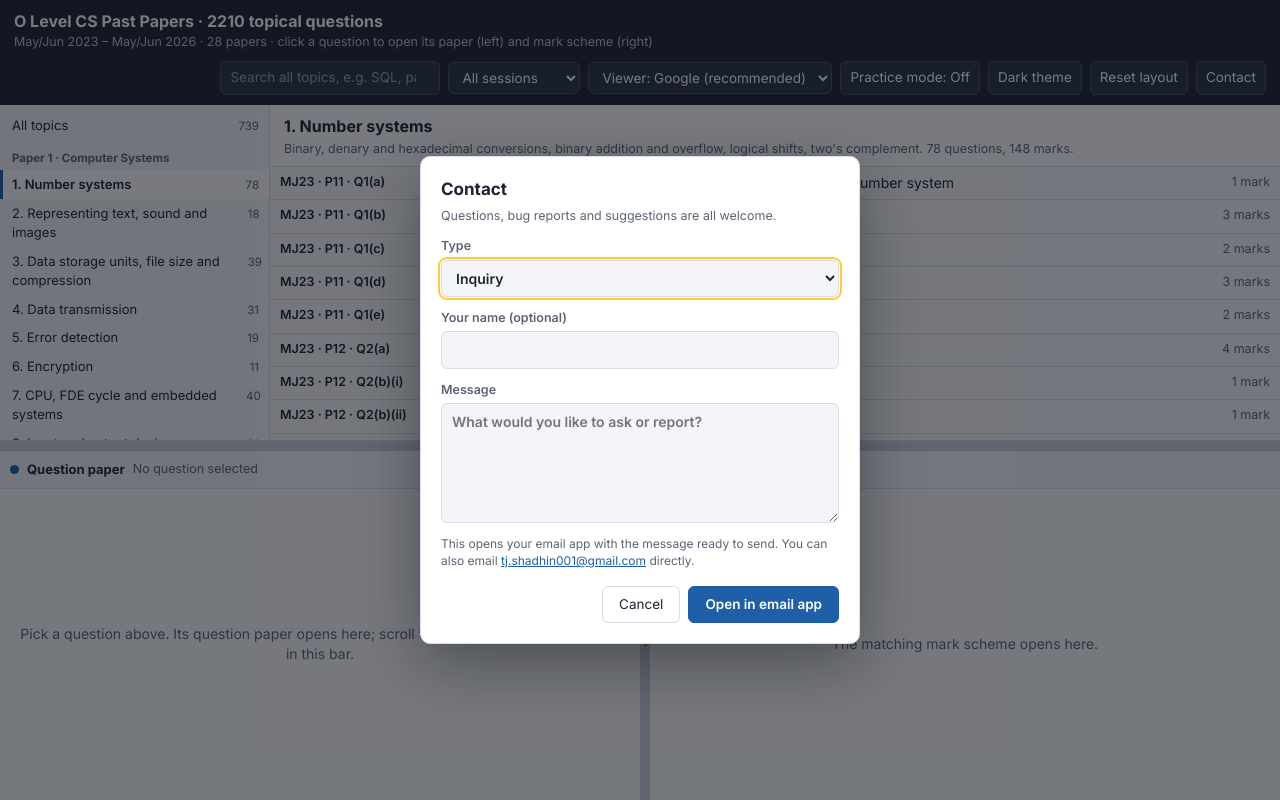
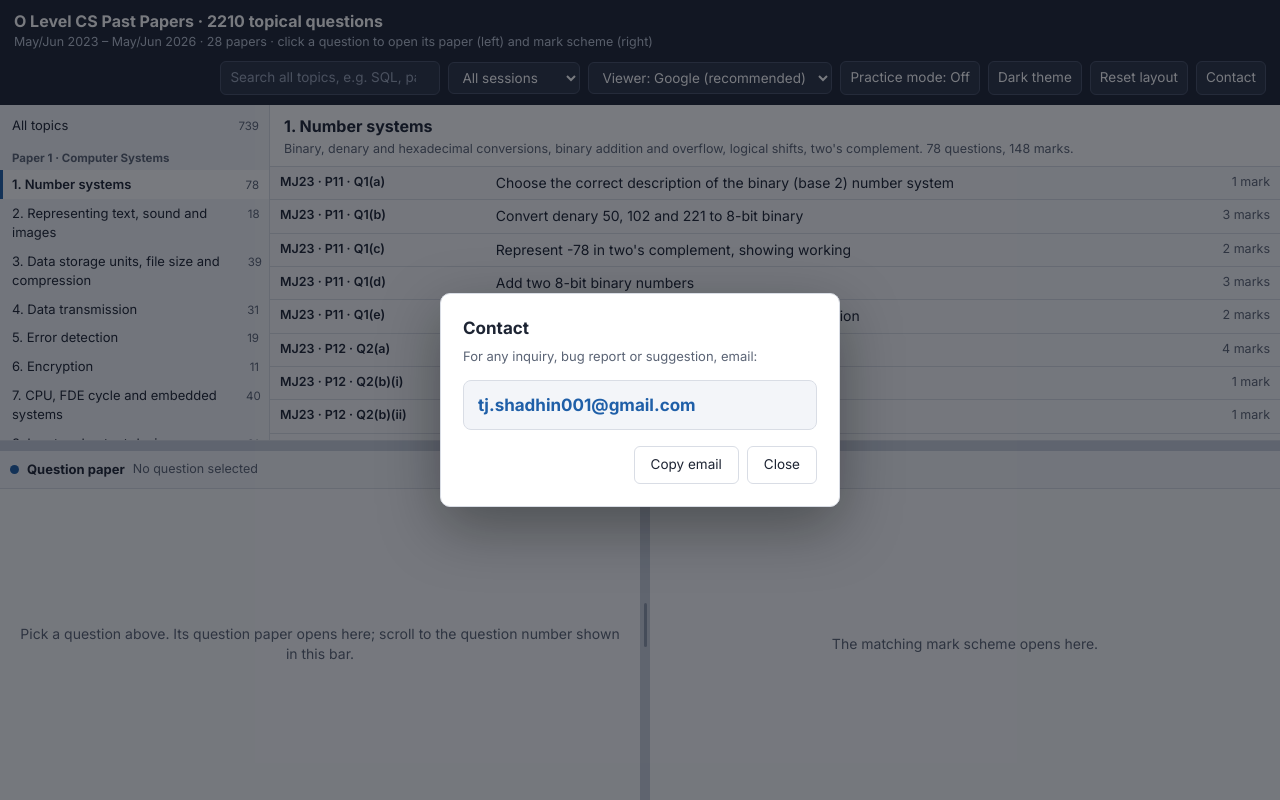
Before and after one commit to Shadhin-f/O-level-CS-Past-Papers, a plain HTML site: page index.html in a window 1280 px wide. Both pictures are taken after a click on the button "Contact". Drawn offline with Linux system fonts and the light colour scheme.

Commit message:
Contact: show email address instead of a form
Co-Authored-By: Claude Opus 5.5 <noreply@anthropic.com>

```diff
--- a/index.html
+++ b/index.html
@@ -88,21 +88,15 @@ button.tg[aria-pressed=true]:hover{background:#2a6cbc}
 .ph button{margin-left:auto;padding:3px 10px;font-size:12px;white-space:nowrap;flex:none}
 .ph button + a{margin-left:8px}
 /* contact dialog */
-#contact{border:1px solid var(--line);border-radius:10px;padding:0;width:min(440px,92vw);background:var(--bg);color:var(--ink);box-shadow:0 20px 60px rgba(0,0,0,.35)}
+#contact{border:1px solid var(--line);border-radius:10px;padding:22px;width:min(400px,92vw);background:var(--bg);color:var(--ink);box-shadow:0 20px 60px rgba(0,0,0,.35)}
 #contact::backdrop{background:rgba(10,14,22,.55)}
-#contact form{display:flex;flex-direction:column;gap:12px;padding:20px}
-#contact h2{margin:0;font-size:17px}
-#contact .note{margin:-6px 0 0;color:var(--muted);font-size:12.5px}
-#contact label{display:flex;flex-direction:column;gap:4px;font-size:12.5px;font-weight:600;color:var(--muted)}
-#contact input,#contact select,#contact textarea{width:100%;font:inherit;font-size:14px;background:var(--soft);color:var(--ink);border:1px solid var(--line);border-radius:6px;padding:8px 10px}
-#contact textarea{min-height:120px;resize:vertical}
-#contact .row{display:flex;gap:8px;justify-content:flex-end;margin-top:4px}
-#contact .row button{padding:8px 16px}
-#contact .row .ghost{background:transparent;color:var(--ink);border-color:var(--line)}
-#contact .row .go{background:var(--p1);border-color:var(--p1);color:#fff;font-weight:600}
-[data-theme=dark] #contact .row .go{color:#0c1018}
-#contact .alt{font-size:12px;color:var(--muted);margin:0}
-#contact .alt a{color:var(--p1)}
+#contact h2{margin:0 0 6px;font-size:17px}
+#contact p{margin:0 0 14px;color:var(--muted);font-size:13px}
+#contact .mail{display:block;font-size:17px;font-weight:700;color:var(--p1);word-break:break-all;padding:12px 14px;border:1px solid var(--line);border-radius:8px;background:var(--soft);text-decoration:none}
+#contact .mail:hover{text-decoration:underline}
+#contact .row{display:flex;gap:8px;justify-content:flex-end;margin-top:16px}
+#contact .row button{padding:8px 16px;background:transparent;color:var(--ink);border-color:var(--line)}
+#contact .row button:hover{background:var(--hov)}
 /* loading screen */
 #loader{position:fixed;inset:0;z-index:100;display:grid;place-items:center;background:radial-gradient(ellipse at 50% 40%,#2a3346 0%,#1d2433 60%,#141925 100%);color:#fff;transition:opacity .5s ease,visibility .5s ease}
 #loader.done{opacity:0;visibility:hidden}
@@ -211,24 +205,13 @@ button.tg[aria-pressed=true]:hover{background:#2a6cbc}
 </div>
 
 <dialog id="contact" aria-labelledby="ctitle">
-  <form id="cform" novalidate>
-    <h2 id="ctitle">Contact</h2>
-    <p class="note">Questions, bug reports and suggestions are all welcome.</p>
-    <label>Type
-      <select id="ckind"><option>Inquiry</option><option>Bug report</option><option>Suggestion</option></select>
-    </label>
-    <label>Your name (optional)
-      <input id="cname" type="text" autocomplete="name">
-    </label>
-    <label>Message
-      <textarea id="cmsg" required placeholder="What would you like to ask or report?"></textarea>
-    </label>
-    <p class="alt">This opens your email app with the message ready to send. You can also email <a href="mailto:tj.shadhin001@gmail.com">tj.shadhin001@gmail.com</a> directly.</p>
-    <div class="row">
-      <button type="button" class="ghost" id="ccancel">Cancel</button>
-      <button type="submit" class="go">Open in email app</button>
-    </div>
-  </form>
+  <h2 id="ctitle">Contact</h2>
+  <p>For any inquiry, bug report or suggestion, email:</p>
+  <a class="mail" href="mailto:tj.shadhin001@gmail.com">tj.shadhin001@gmail.com</a>
+  <div class="row">
+    <button type="button" id="ccopy">Copy email</button>
+    <button type="button" id="cclose">Close</button>
+  </div>
 </dialog>
 
 <script>
@@ -382,19 +365,15 @@ $("theme").addEventListener("click", () => {
   H.setAttribute("data-theme", next); store.set("theme", next); syncTheme(); });
 syncTheme();
 
-/* contact: opens the visitor's email app with the message filled in */
+/* contact: shows the email address */
 const CONTACT = "tj.shadhin001@gmail.com";
-$("contactBtn").addEventListener("click", () => { $("cmsg").setCustomValidity(""); $("contact").showModal(); });
-$("ccancel").addEventListener("click", () => $("contact").close());
+$("contactBtn").addEventListener("click", () => { $("ccopy").textContent = "Copy email"; $("contact").showModal(); });
+$("cclose").addEventListener("click", () => $("contact").close());
 $("contact").addEventListener("click", e => { if (e.target === $("contact")) $("contact").close(); });
-$("cform").addEventListener("submit", e => {
-  e.preventDefault();
-  const kind = $("ckind").value, name = $("cname").value.trim(), msg = $("cmsg").value.trim();
-  if (!msg){ $("cmsg").reportValidity(); return; }
-  const where = cur.sel !== null ? "\n\nQuestion open: " + longLabel(rows[cur.sel]) : "";
-  const body = msg + where + (name ? "\n\nFrom: " + name : "") + "\n\nSent from O Level CS Past Papers";
-  location.href = "mailto:" + CONTACT + "?subject=" + encodeURIComponent("[O Level CS Past Papers] " + kind) + "&body=" + encodeURIComponent(body);
-  $("contact").close(); $("cform").reset();
+$("ccopy").addEventListener("click", async () => {
+  try { await navigator.clipboard.writeText(CONTACT); $("ccopy").textContent = "Copied ✓"; }
+  catch(e){ const r = document.createRange(); r.selectNodeContents(document.querySelector("#contact .mail"));
+    getSelection().removeAllRanges(); getSelection().addRange(r); $("ccopy").textContent = "Press Ctrl+C to copy"; }
 });
 
 $("topics").addEventListener("click", e => { const b = e.target.closest(".tp"); if (!b) return;
```
